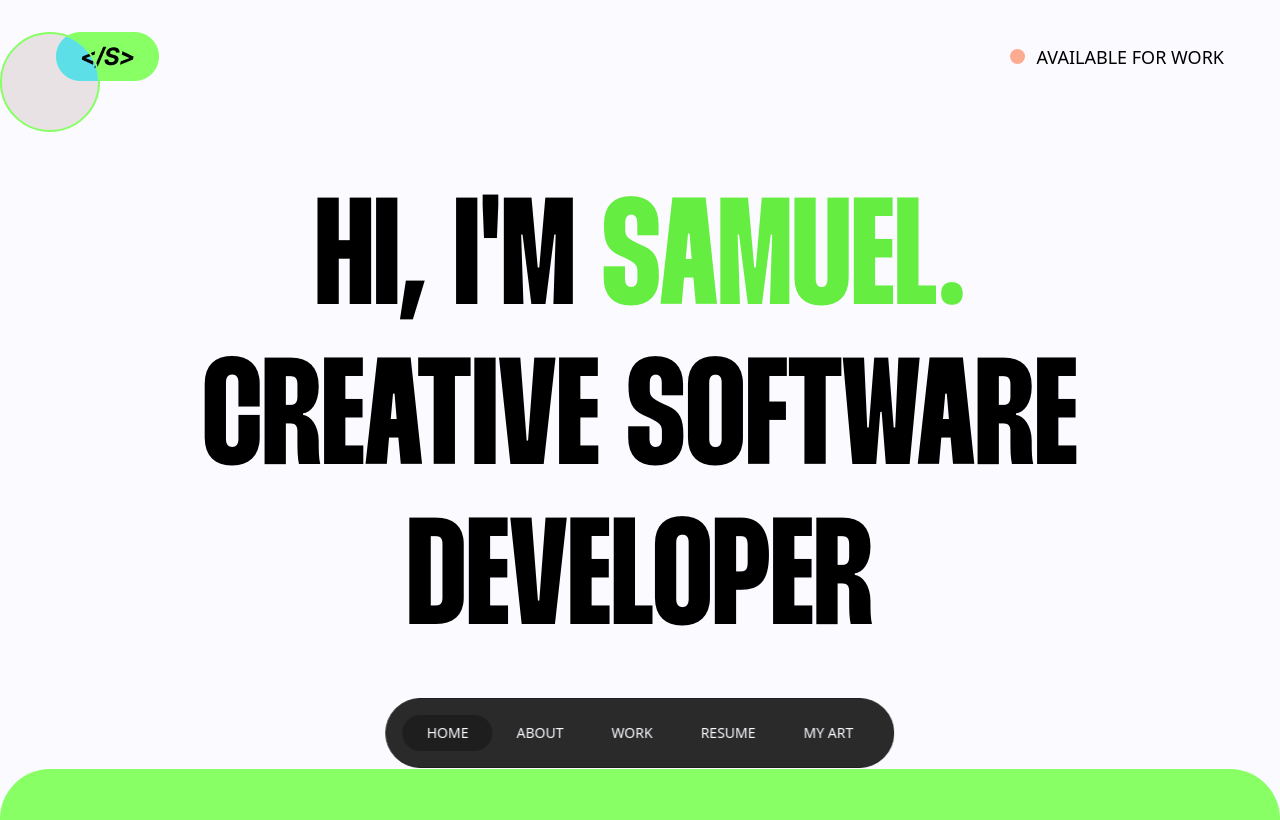
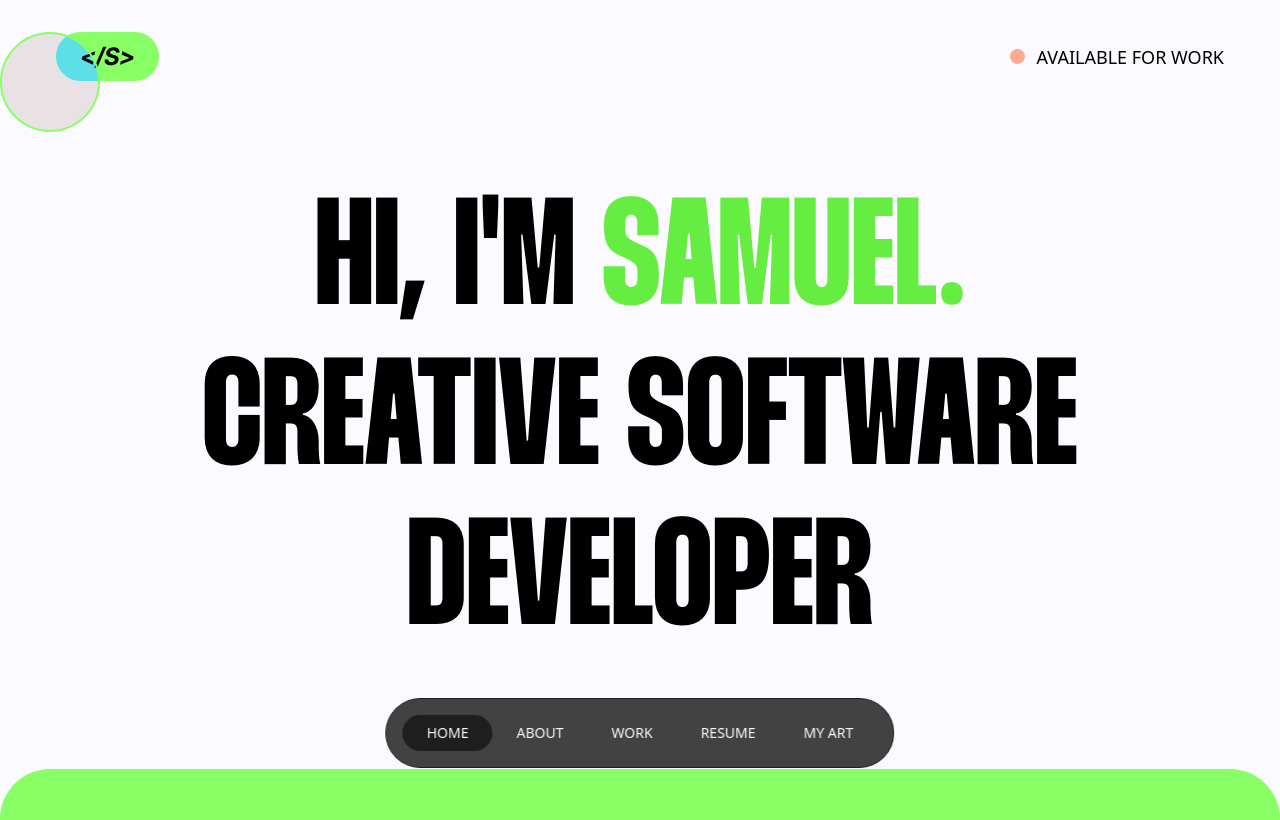
Before and after one commit to artoftadashi/portfolio-react, a React (Vite) app: page / in a window 1280 px wide. Shown: the top 820 px of the page. Built offline with nearby package versions, Linux system fonts and the light colour scheme; what tailwindcss-animated would draw is missing.

Commit message:
adjusted navbar opacity

```diff
--- a/src/components/Navbar.jsx
+++ b/src/components/Navbar.jsx
@@ -4,7 +4,7 @@ import NavbarLink from "./NavbarLink";
 export default function Navbar({ selectedLink, onSelect }) {
   return (
     <div className="flex fixed bottom-0 right-[50%] translate-x-[50%] mb-8  w-fit">
-      <ol className="flex items-center bg-[#050505]/85 backdrop-blur-md border border-[#1E1E1E] lg:p-4 p-2 rounded-full ">
+      <ol className="flex items-center bg-[#050505]/75 backdrop-blur-md border border-[#1E1E1E] lg:p-4 p-2 rounded-full ">
         <NavbarLink
           title="home"
           onSelect={() => onSelect("home")}
```
